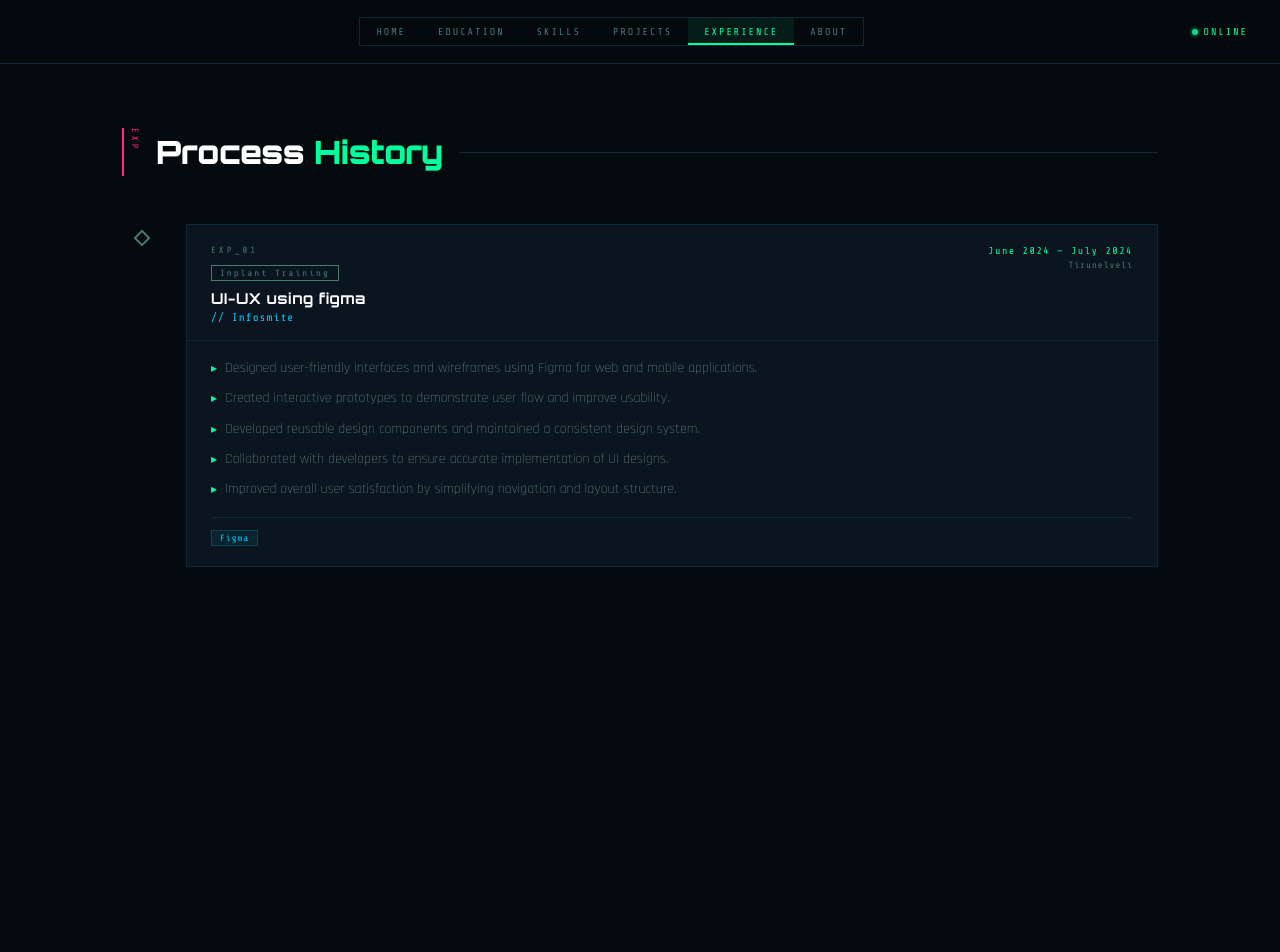
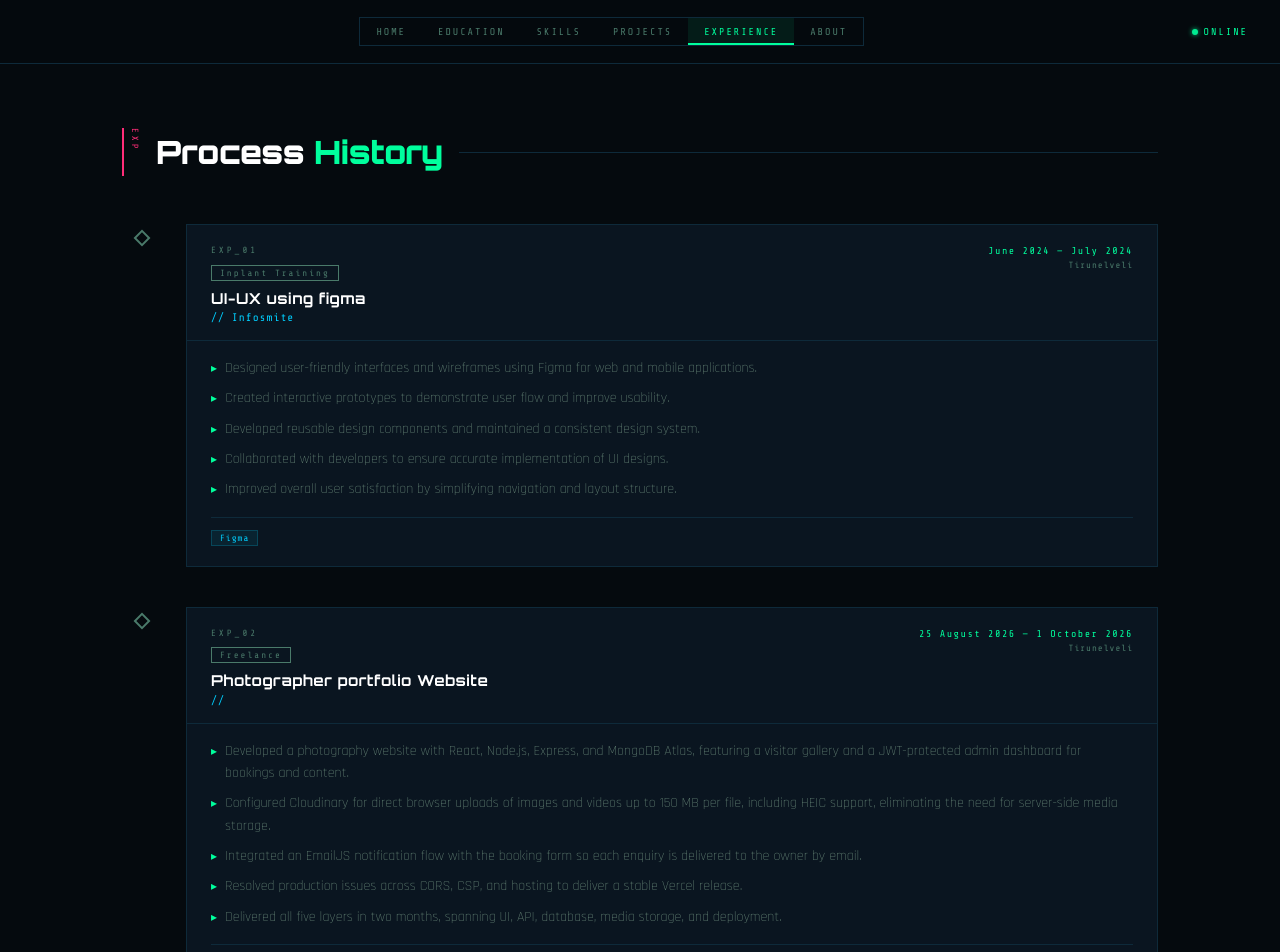
Before and after one commit to Ramakrishnan-18/portfolio, a React (Vite) app: page /experience in a window 1280 px wide. Shown: the top 952 px of the page. Before the commit the page ends 800 px from the top, so only its background shows below. Built offline with nearby package versions, Linux system fonts and the light colour scheme.

Commit message:
Update portfolio experience and project details

```diff
--- a/src/pages/Experience.jsx
+++ b/src/pages/Experience.jsx
@@ -16,6 +16,21 @@ const EXPERIENCE = [
       'Developed reusable design components and maintained a consistent design system.',
       'Collaborated with developers to ensure accurate implementation of UI designs.',
       'Improved overall user satisfaction by simplifying navigation and layout structure.'
+    ],
+  },
+  {
+    id: 'EXP_02',
+    type: 'Freelance',
+    role: 'Photographer portfolio Website',
+    location: 'Tirunelveli',
+    period: '25 August 2026 — 1 October 2026',
+    tech: ['React', 'Tailwind CSS','Node js','MongoDB','Cloudinary', 'Vercel'],
+    points: [
+      'Developed a photography website with React, Node.js, Express, and MongoDB Atlas, featuring a visitor gallery and a JWT-protected admin dashboard for bookings and content.',
+      'Configured Cloudinary for direct browser uploads of images and videos up to 150 MB per file, including HEIC support, eliminating the need for server-side media storage.',
+      'Integrated an EmailJS notification flow with the booking form so each enquiry is delivered to the owner by email.',
+      'Resolved production issues across CORS, CSP, and hosting to deliver a stable Vercel release.',
+      'Delivered all five layers in two months, spanning UI, API, database, media storage, and deployment.'
     ],
   },
 ]
--- a/src/pages/Projects.jsx
+++ b/src/pages/Projects.jsx
@@ -9,7 +9,7 @@ const ALL_PROJECTS = [
     desc: 'FixNGo is a mobile roadside assistance platform connecting users with nearby verified mechanics and emergency vehicles through real-time GPS tracking.',
     tags: ['Flutter', 'Node.js', 'Firebase'],
     links: { github: 'https://github.com/Ramakrishnan-18/FixNgo-' },
-    stars: 430,
+
   },
   {
     id: '0x02', icon: '🔒', category: 'Mobile App',
@@ -17,7 +17,15 @@ const ALL_PROJECTS = [
     desc: 'AgriConnect is a mobile application that directly connects farmers with consumers and retailers to enable fair pricing, transparent trade, and improved market access without intermediaries.',
     tags: ['Flutter', 'Node.js', 'MongoDB'],
     links: { github: 'https://github.com/Ramakrishnan-18/Agriconnect' },
-    stars: 312,
+
+  },
+   {
+    id: '0x03', icon: '🔒', category: 'Web App',
+    name: 'Photography Portfolio Platform', status: 'Finished',
+    desc: 'A photography portfolio platform that allows photographers to showcase their work and clients to browse and book sessions.',
+    tags: ['React', 'Node.js', 'MongoDB','Cloudinary', 'Vercel'],
+    links: { github: 'https://github.com/Ramakrishnan-18/all_in_all_azhaguraja-' },
+
   },
 ]
 
```
Also changed, not shown: 2 other files (tests, documents, lock files or other folders).
